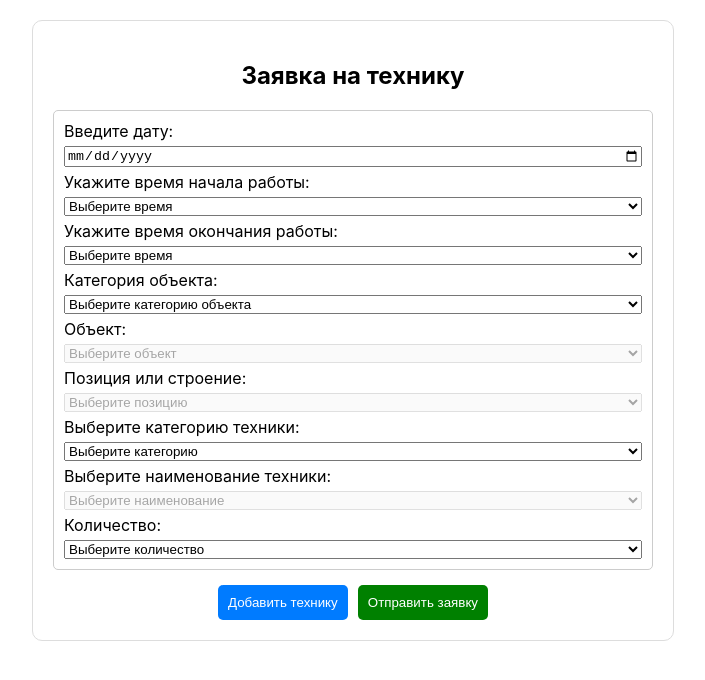
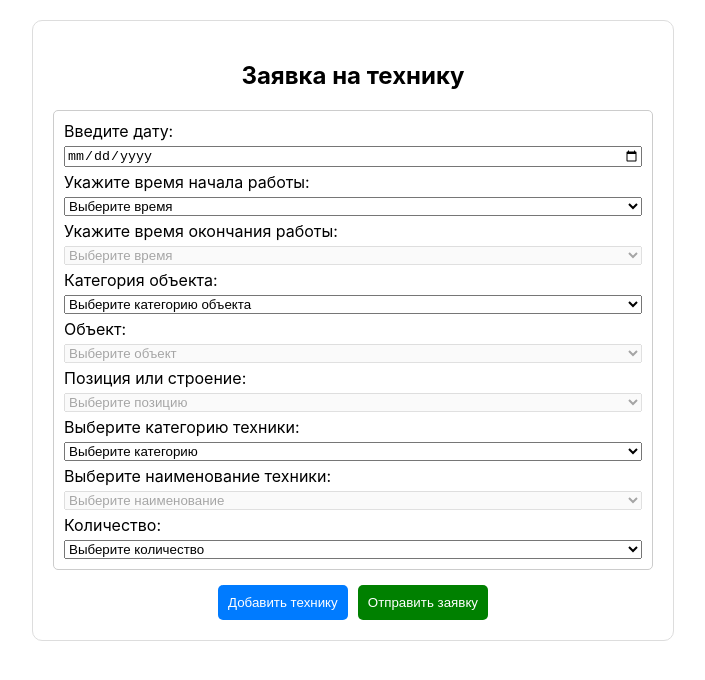
Before and after one commit to Andrefan1406/my_first_site, a React (Create React App) app: page / in a window 1280 px wide. Shown: the top 680 px of the page, without its empty margins (287-992 px from the left). Built offline with nearby package versions, Linux system fonts and the light colour scheme.

Commit message:
минимальное время выбора окончания работы

```diff
--- a/src/App.js
+++ b/src/App.js
@@ -88,6 +88,11 @@ const App = () => {
     if (field === "objectCategory") newRequests[index].object = "";
     if (field === "object") newRequests[index].position = "";
     if (field === "category") newRequests[index].equipmentName = "";
+
+    // Если изменяется время начала, сбрасываем время окончания, если оно меньше или равно
+    if (field === "startTime" && newRequests[index].endTime <= value) {
+      newRequests[index].endTime = "";
+    }
 
     setRequests(newRequests);
   };
@@ -190,11 +195,14 @@ const App = () => {
             <select
               value={request.endTime}
               onChange={e => handleChange(index, "endTime", e.target.value)}
+              disabled={!request.startTime}
             >
               <option value="">Выберите время</option>
-              {hoursOptions.map(hour => (
-                <option key={hour} value={hour}>{hour}:00</option>
-              ))}
+              {hoursOptions
+                .filter(hour => hour > request.startTime) // Фильтруем часы, чтобы они были больше времени начала
+                .map(hour => (
+                  <option key={hour} value={hour}>{hour}:00</option>
+                ))}
             </select>
 
             <label>Категория объекта:</label>
```
